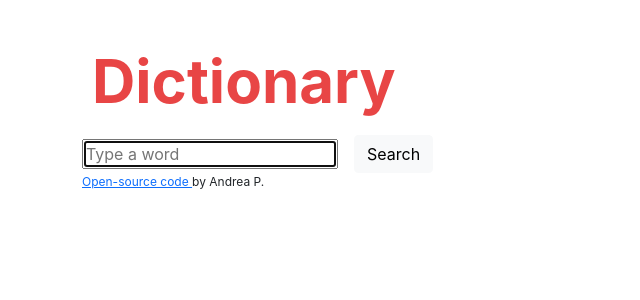
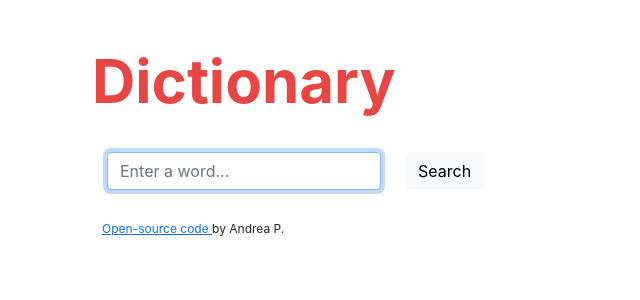
Before and after one commit to anpascott/dictionary-project, a React (Create React App) app: page / in a window 1280 px wide. Shown: the top 300 px of the page, without its empty margins (0-640 px from the left). Built offline with nearby package versions, Linux system fonts and the light colour scheme.

Commit message:
Included synonyms

```diff
--- a/src/App.css
+++ b/src/App.css
@@ -1,3 +1,7 @@
+.App {
+  line-height: 1.5;
+}
 .App footer {
+  margin: 20px;
   font-size: 12px;
 }
--- a/src/Dictionary.css
+++ b/src/Dictionary.css
@@ -9,8 +9,8 @@
 
 .Dictionary .search-engine {
   width: max-content;
-  /* display: block;
-  margin: 0 auto; */
+  padding: 10px;
+  margin: 15px;
 }
 
 .Dictionary form {
@@ -21,3 +21,7 @@
 .Dictionary button {
   text-align: left;
 }
+
+.Dictionary ul {
+  list-style: none;
+}
--- a/src/Dictionary.js
+++ b/src/Dictionary.js
@@ -27,16 +27,27 @@ let [results, setResults] = useState(null);
       Dictionary
       </h1>
       < div className="search-engine">
-  <div className="row row-cols-lg-auto g-3 align-items-center">
-  <div className="col-md-9">
-  <form  onSubmit={search}>
-    <input type="Search" autoFocus={true} placeholder="Type a word" onChange={updateKeyword}/>
-  </form>
+          <form onSubmit={search}>
+          <div className="row">
+            <div className="col-auto">
+              <input
+                type="search"
+                placeholder="Enter a word..."
+                className="form-control"
+                autoFocus="on"
+                onChange={updateKeyword}
+              />
             </div>
-    <div className="col-md-3">
-  <button type="button" className="btn btn-light" onClick={search}>Search</button>
+            <div className="col-auto">
+              <input
+                type="submit"
+                value="Search"
+                className="btn btn-light w-200"
+              />
+
             </div>
           </div>
+          </form>
         </div>
  <Results results={results}/>
    </div>
--- a/src/Meaning.js
+++ b/src/Meaning.js
@@ -1,4 +1,5 @@
 import React from "react";
+import Synonyms from "./Synonyms.js";
 
 export default function Meaning (props){
 return (
@@ -9,14 +10,17 @@ return (
 return (
         <div key={index}>
           <p>
+            <strong> Definition:</strong>
          {definition.definition}
          <br/>
+            <strong> Example:</strong>
          <em>{definition.example}</em>
+         <Synonyms synonyms={definition.synonyms} />
          </p>
           </div>
 );
 })}
   </div>
-)
+);
 
 }
--- /dev/null
+++ b/src/Synonyms.js
@@ -0,0 +1,22 @@
+import React from "react";
+
+export default function Synonyms (props) {
+  if (props.synonyms) {
+  return (
+    <ul className="Synonyms">
+{props.synonyms.map(function( synonym,index )
+{
+return (
+        <li key={index}>
+          <p>
+         {synonym}
+         </p>
+          </li>
+);
+})}
+    </ul>
+  );
+} else {
+  return null;
+}
+}
```
Lines whose indentation alone changed are shown as unchanged.
